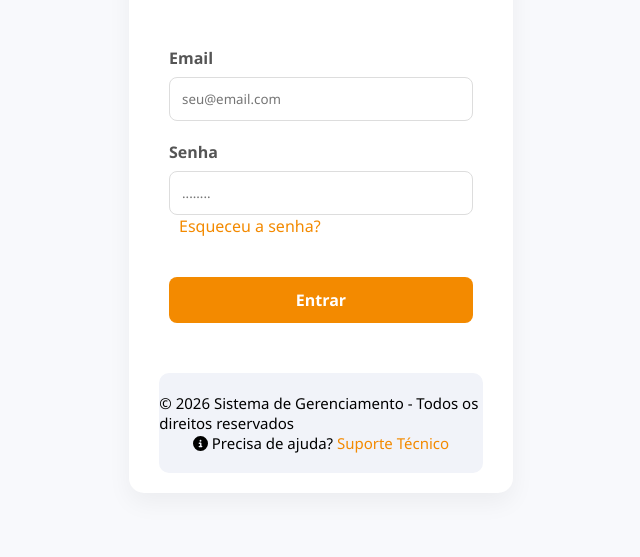
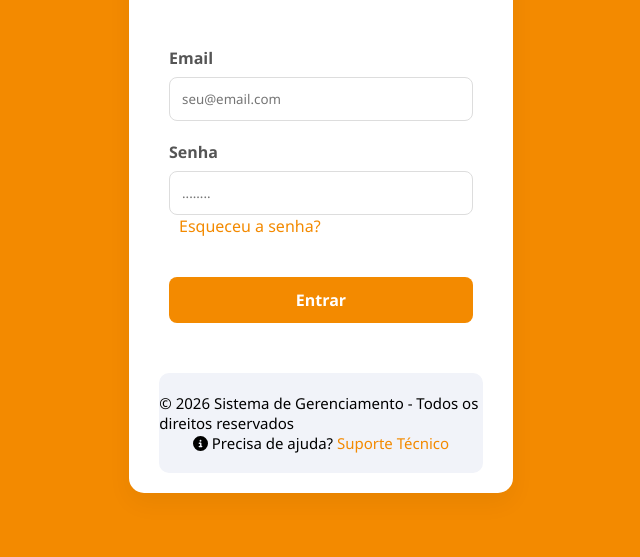
Before and after one commit to GeovanaEduarda/sistema_de_gestao_cardapio_inteligente, a plain HTML site: page index.html in a window 1280 px wide. Shown: the part 243-800 px from the top of the page, without its empty margins (319-959 px from the left). Drawn offline with Linux system fonts and the light colour scheme.

Commit message:
commit test - testando sincronização

```diff
--- a/assets/css/style.css
+++ b/assets/css/style.css
@@ -27,7 +27,7 @@
 body{
     display: flex;
     min-height: 100vh;
-    background-color: var(--cor-fundo);
+    background-color: var(--cor-principal);
     height: 100%;
     /* margin: 0;
     overflow: hidden; */
```
